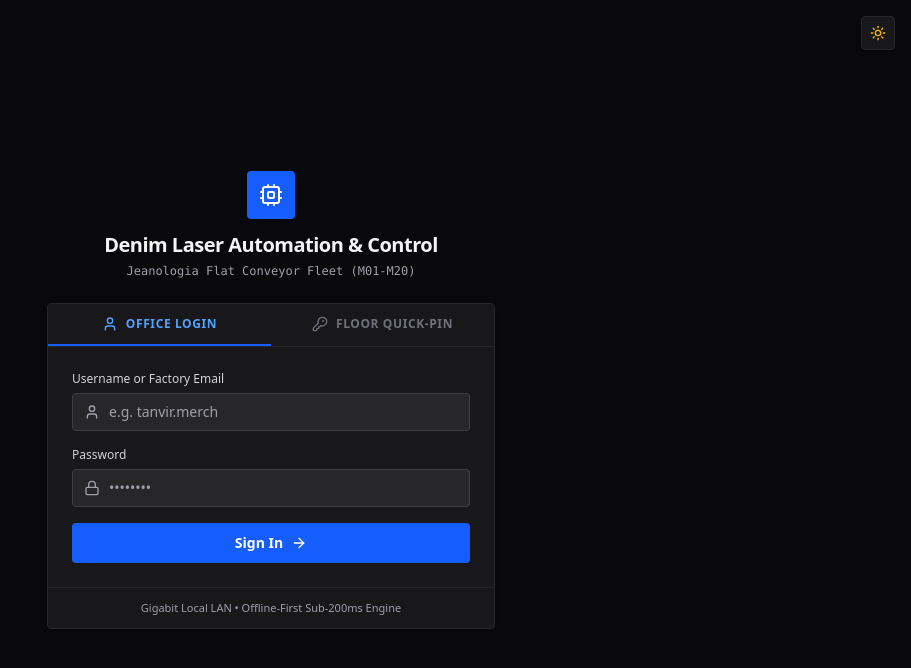
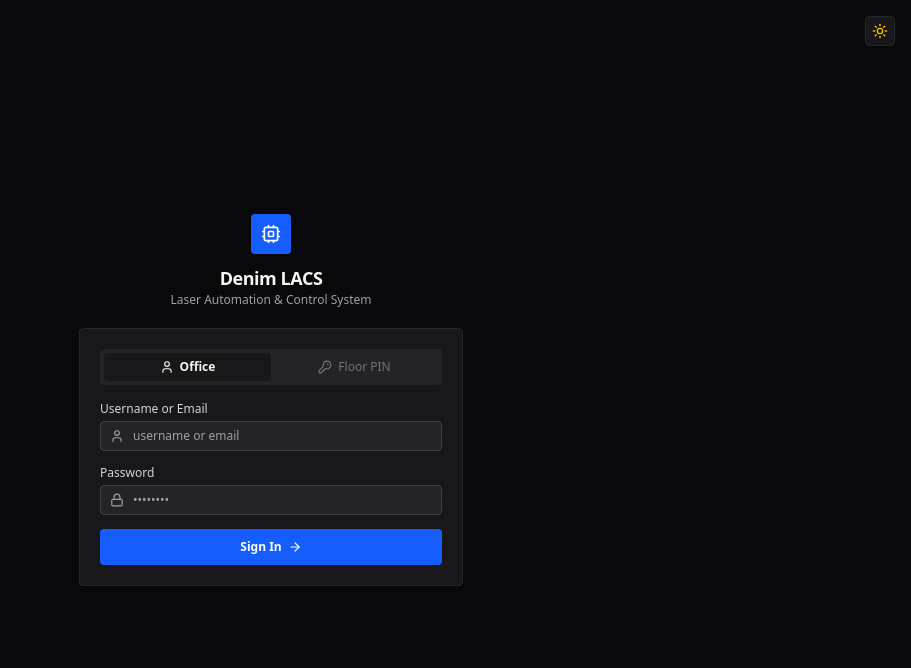
Before and after one commit to techstackbusinessbd/lms, a React (Vite) app in the folder frontend/: page / in a window 1280 px wide. Shown: the top 668 px of the page, without its empty margins (369-1280 px from the left). Built offline with nearby package versions, Linux system fonts and the light colour scheme.

Commit message:
style(auth): make login page neat, clean and minimal per Rule 18

```diff
--- a/frontend/src/components/auth/FloorKeypad.tsx
+++ b/frontend/src/components/auth/FloorKeypad.tsx
@@ -1,9 +1,8 @@
 /**
- * শপ-ফ্লোর টাচ-অপ্টিমাইজড নিউমেরিক কিপ্যাড (Floor Touch-Optimized Numeric Keypad)
+ * শপ-ফ্লোর টাচ-অপ্টিমাইজড নিউমেরিক কিপ্যাড (Floor Touch-Optimized Keypad)
  * Denim Laser Automation & Control System (Denim LACS)
  *
- * ২০টি Jeanologia লেজার মেশিনের ফ্লোরে অপারেটরদের গ্লাভস পরিহিত অবস্থায়
- * দ্রুত ও ভুলমুক্তভাবে ৪-৬ ডিজিট Quick-PIN প্রদানের জন্য ৫৬px টাচ বাটন সরবরাহ করে।
+ * ৪-৬ সংখ্যার Quick-PIN দ্রুত ও নির্ভুলভাবে এন্ট্রি করার জন্য পরিচ্ছন্ন ও মিনিমাল কিপ্যাড।
  */
 
 import React from 'react';
@@ -49,34 +48,34 @@ export const FloorKeypad: React.FC<FloorKeypadProps> = ({
   const digits = ['1', '2', '3', '4', '5', '6', '7', '8', '9'];
 
   return (
-    <div className="w-full max-w-xs mx-auto select-none">
-      {/* পিন ইনডিকেটর ডিসপ্লে */}
-      <div className="flex justify-center items-center gap-2 mb-4 p-3 bg-zinc-100 dark:bg-zinc-900 border border-zinc-200 dark:border-zinc-800 rounded-sm">
+    <div className="w-full select-none">
+      {/* পিন ডটস ইনডিকেটর (মিনিমাল ও নিট) */}
+      <div className="flex justify-center items-center gap-2.5 py-3 mb-1">
         {Array.from({ length: maxDigits }).map((_, index) => {
           const isFilled = index < pin.length;
           return (
             <div
               key={index}
               className={cn(
-                'w-4 h-4 rounded-full border transition-all duration-150',
+                'w-3 h-3 rounded-full transition-all duration-150',
                 isFilled
-                  ? 'bg-blue-600 border-blue-600 scale-110 shadow-sm'
-                  : 'bg-zinc-200 dark:bg-zinc-800 border-zinc-300 dark:border-zinc-700'
+                  ? 'bg-blue-600 scale-110 shadow-xs'
+                  : 'bg-zinc-200 dark:bg-zinc-800 border border-zinc-300 dark:border-zinc-700'
               )}
             />
           );
         })}
       </div>
 
-      {/* ৩x৪ নিউমেরিক গ্রিড কিপ্যাড (প্রতিটি বাটন ৫২px+ উচ্চতা) */}
-      <div className="grid grid-cols-3 gap-2">
+      {/* ৩x৪ কিপ্যাড গ্রিড (৪৮px+ টাচ বাটন) */}
+      <div className="grid grid-cols-3 gap-1.5">
         {digits.map((digit) => (
           <button
             key={digit}
             type="button"
             disabled={disabled || isLoading}
             onClick={() => handleDigitClick(digit)}
-            className="h-14 flex items-center justify-center text-xl font-bold font-mono text-zinc-900 dark:text-zinc-100 bg-white dark:bg-zinc-800/80 hover:bg-zinc-100 dark:hover:bg-zinc-700 border border-zinc-200 dark:border-zinc-700 rounded-sm shadow-xs active:scale-95 transition-all disabled:opacity-50"
+            className="h-12 flex items-center justify-center text-lg font-semibold font-mono text-zinc-900 dark:text-zinc-100 bg-zinc-50 dark:bg-zinc-800/60 hover:bg-zinc-100 dark:hover:bg-zinc-700 border border-zinc-200 dark:border-zinc-700/80 rounded-sm shadow-2xs active:scale-95 transition-all disabled:opacity-40"
           >
             {digit}
           </button>
@@ -87,10 +86,10 @@ export const FloorKeypad: React.FC<FloorKeypadProps> = ({
           type="button"
           disabled={disabled || isLoading || pin.length === 0}
           onClick={handleClear}
-          title="Clear PIN"
-          className="h-14 flex items-center justify-center text-xs font-semibold uppercase text-zinc-500 hover:text-red-500 bg-white dark:bg-zinc-800/60 hover:bg-zinc-100 dark:hover:bg-zinc-700 border border-zinc-200 dark:border-zinc-700 rounded-sm active:scale-95 transition-all disabled:opacity-30"
+          title="Clear"
+          className="h-12 flex items-center justify-center text-zinc-400 hover:text-red-500 bg-zinc-50 dark:bg-zinc-800/40 hover:bg-zinc-100 dark:hover:bg-zinc-700 border border-zinc-200 dark:border-zinc-700/80 rounded-sm active:scale-95 transition-all disabled:opacity-30"
         >
-          <RotateCcw className="w-5 h-5" />
+          <RotateCcw className="w-4 h-4" />
         </button>
 
         {/* ডিজিট ০ */}
@@ -98,7 +97,7 @@ export const FloorKeypad: React.FC<FloorKeypadProps> = ({
           type="button"
           disabled={disabled || isLoading}
           onClick={() => handleDigitClick('0')}
-          className="h-14 flex items-center justify-center text-xl font-bold font-mono text-zinc-900 dark:text-zinc-100 bg-white dark:bg-zinc-800/80 hover:bg-zinc-100 dark:hover:bg-zinc-700 border border-zinc-200 dark:border-zinc-700 rounded-sm shadow-xs active:scale-95 transition-all disabled:opacity-50"
+          className="h-12 flex items-center justify-center text-lg font-semibold font-mono text-zinc-900 dark:text-zinc-100 bg-zinc-50 dark:bg-zinc-800/60 hover:bg-zinc-100 dark:hover:bg-zinc-700 border border-zinc-200 dark:border-zinc-700/80 rounded-sm shadow-2xs active:scale-95 transition-all disabled:opacity-40"
         >
           0
         </button>
@@ -109,9 +108,9 @@ export const FloorKeypad: React.FC<FloorKeypadProps> = ({
           disabled={disabled || isLoading || pin.length === 0}
           onClick={handleBackspace}
           title="Backspace"
-          className="h-14 flex items-center justify-center text-zinc-600 dark:text-zinc-400 hover:text-zinc-900 dark:hover:text-zinc-100 bg-white dark:bg-zinc-800/60 hover:bg-zinc-100 dark:hover:bg-zinc-700 border border-zinc-200 dark:border-zinc-700 rounded-sm active:scale-95 transition-all disabled:opacity-30"
+          className="h-12 flex items-center justify-center text-zinc-500 dark:text-zinc-400 hover:text-zinc-900 dark:hover:text-zinc-100 bg-zinc-50 dark:bg-zinc-800/40 hover:bg-zinc-100 dark:hover:bg-zinc-700 border border-zinc-200 dark:border-zinc-700/80 rounded-sm active:scale-95 transition-all disabled:opacity-30"
         >
-          <Delete className="w-5 h-5" />
+          <Delete className="w-4 h-4" />
         </button>
       </div>
 
@@ -120,17 +119,17 @@ export const FloorKeypad: React.FC<FloorKeypadProps> = ({
         type="button"
         disabled={disabled || isLoading || pin.length < 4}
         onClick={onSubmit}
-        className="w-full mt-3 h-12 flex items-center justify-center gap-2 text-sm font-semibold text-white bg-blue-600 hover:bg-blue-700 active:bg-blue-800 disabled:bg-zinc-300 dark:disabled:bg-zinc-800 disabled:text-zinc-500 rounded-sm shadow-sm transition-all"
+        className="w-full mt-2.5 h-10 flex items-center justify-center gap-2 text-xs font-semibold text-white bg-blue-600 hover:bg-blue-700 active:bg-blue-800 disabled:bg-zinc-200 dark:disabled:bg-zinc-800 disabled:text-zinc-400 dark:disabled:text-zinc-500 rounded-sm shadow-xs transition-all"
       >
         {isLoading ? (
           <>
-            <Loader2 className="w-4 h-4 animate-spin" />
-            <span>Verifying PIN...</span>
+            <Loader2 className="w-3.5 h-3.5 animate-spin" />
+            <span>Verifying...</span>
           </>
         ) : (
           <>
             <span>Verify & Enter</span>
-            <ArrowRight className="w-4 h-4" />
+            <ArrowRight className="w-3.5 h-3.5" />
           </>
         )}
       </button>
--- a/frontend/src/pages/Login.tsx
+++ b/frontend/src/pages/Login.tsx
@@ -1,10 +1,9 @@
 /**
- * টাচ-ফ্রেন্ডলি সেন্ট্রাল লগইন স্ক্রিন (Touch-Friendly Login Screen)
+ * টাচ-ফ্রেন্ডলি সেন্ট্রাল লগইন স্ক্রিন (Neat & Clean Login Screen)
  * Denim Laser Automation & Control System (Denim LACS)
  *
- * অফিস ইউজার (Merchandiser, Designer, Admin) এবং ফ্লোর অপারেটরদের
- * দ্রুত ও সুরক্ষিত প্রবেশের জন্য ডুয়াল-মোড (পাসওয়ার্ড ও টাচ Quick-PIN) ইন্টারফেস প্রদান করে।
- * রুল ২৩ মেনে সম্পূর্ণ সার্ভার-সাইড ভ্যালিডেশন এবং ২px শার্প কর্নার রেডিয়াস ডিজাইন।
+ * রুল ১৮ (Neat, Clean & Zero Clutter) এবং রুল ১৬ (2px Corner Radius) মেনে তৈরি পরিচ্ছন্ন লগইন পেজ।
+ * অফিস ক্রেডেনশিয়াল এবং শপ-ফ্লোর Quick-PIN এর জন্য মার্জিত ও দ্রুত ইন্টারফেস।
  */
 
 import React, { useState } from 'react';
@@ -31,18 +30,12 @@ export const Login: React.FC = () => {
   const { login } = useAuth();
   const { theme, toggleTheme } = useTheme();
 
-  // ট্যাব স্টেট
   const [activeTab, setActiveTab] = useState<LoginTab>('office');
-
-  // অফিস লগইন ফিল্ডস
   const [usernameOrEmail, setUsernameOrEmail] = useState('');
   const [password, setPassword] = useState('');
-
-  // ফ্লোর লগইন ফিল্ডস
   const [pin, setPin] = useState('');
   const [badgeId, setBadgeId] = useState('');
 
-  // লোডিং ও এরর স্টেট
   const [isLoading, setIsLoading] = useState(false);
   const [generalError, setGeneralError] = useState<string | null>(null);
   const [fieldErrors, setFieldErrors] = useState<Record<string, string>>({});
@@ -57,7 +50,6 @@ export const Login: React.FC = () => {
     clearErrors();
   };
 
-  // ১. অফিস পাসওয়ার্ড লগইন সাবমিট
   const handleOfficeSubmit = async (e: React.FormEvent) => {
     e.preventDefault();
     clearErrors();
@@ -74,18 +66,17 @@ export const Login: React.FC = () => {
         setGeneralError(err.message);
         setFieldErrors(err.fieldErrors);
       } else {
-        setGeneralError('Network error: Unable to connect to authentication server.');
+        setGeneralError('Unable to connect to authentication server.');
       }
     } finally {
       setIsLoading(false);
     }
   };
 
-  // ২. ফ্লোর কুইক-পিন লগইন সাবমিট
   const handleFloorSubmit = async () => {
     clearErrors();
     if (pin.length < 4) {
-      setGeneralError('Please enter at least 4 digits for Quick-PIN.');
+      setGeneralError('Please enter at least 4 digits for PIN.');
       return;
     }
     setIsLoading(true);
@@ -101,7 +92,7 @@ export const Login: React.FC = () => {
         setGeneralError(err.message);
         setFieldErrors(err.fieldErrors);
       } else {
-        setGeneralError('Network error: Unable to connect to authentication server.');
+        setGeneralError('Unable to connect to authentication server.');
       }
       setPin('');
     } finally {
@@ -110,112 +101,109 @@ export const Login: React.FC = () => {
   };
 
   return (
-    <div className="min-h-screen flex items-center justify-center p-4 bg-zinc-50 dark:bg-zinc-950 text-zinc-900 dark:text-zinc-100 transition-colors">
-      {/* থিম টগল বাটন (টপ-রাইট) */}
+    <div className="min-h-screen flex items-center justify-center p-4 bg-zinc-100/80 dark:bg-zinc-950 text-zinc-900 dark:text-zinc-100 transition-colors">
+      {/* থিম টগল (টপ-রাইট) */}
       <div className="fixed top-4 right-4 z-50">
         <button
           onClick={toggleTheme}
           type="button"
           title={`Switch to ${theme === 'dark' ? 'Light' : 'Dark'} Mode`}
-          className="p-2 rounded-sm border border-zinc-200 dark:border-zinc-800 bg-white dark:bg-zinc-900 text-zinc-600 dark:text-zinc-300 hover:bg-zinc-100 dark:hover:bg-zinc-800 transition-colors shadow-xs"
+          className="p-1.5 rounded-sm border border-zinc-200 dark:border-zinc-800 bg-white dark:bg-zinc-900 text-zinc-600 dark:text-zinc-300 hover:bg-zinc-50 dark:hover:bg-zinc-800 transition-colors shadow-2xs"
         >
           {theme === 'dark' ? <Sun className="w-4 h-4 text-amber-400" /> : <Moon className="w-4 h-4 text-zinc-600" />}
         </button>
       </div>
 
-      <div className="w-full max-w-md">
+      <div className="w-full max-w-sm">
         {/* লোগো ও হেডার */}
-        <div className="text-center mb-6">
-          <div className="inline-flex items-center justify-center w-12 h-12 rounded-sm bg-blue-600 text-white mb-3 shadow-sm">
-            <Cpu className="w-6 h-6" />
+        <div className="flex flex-col items-center mb-5">
+          <div className="w-10 h-10 rounded-sm bg-blue-600 flex items-center justify-center text-white mb-2.5 shadow-xs">
+            <Cpu className="w-5 h-5" />
           </div>
-          <h1 className="text-xl font-bold tracking-tight text-zinc-900 dark:text-zinc-100">
-            Denim Laser Automation & Control
+          <h1 className="text-lg font-bold tracking-tight text-zinc-900 dark:text-zinc-100">
+            Denim LACS
           </h1>
-          <p className="text-xs text-zinc-500 dark:text-zinc-400 mt-1 font-mono">
-            Jeanologia Flat Conveyor Fleet (M01-M20)
+          <p className="text-xs text-zinc-500 dark:text-zinc-400">
+            Laser Automation & Control System
           </p>
         </div>
 
-        {/* প্রধান লগইন কার্ড */}
-        <div className="bg-white dark:bg-zinc-900 border border-zinc-200 dark:border-zinc-800 rounded-sm shadow-sm overflow-hidden">
-          {/* ডুয়াল মোড ট্যাব সুইচ */}
-          <div className="grid grid-cols-2 border-b border-zinc-200 dark:border-zinc-800 bg-zinc-50 dark:bg-zinc-900/50">
+        {/* নিট ও ক্লিন প্রধান কার্ড */}
+        <div className="bg-white dark:bg-zinc-900 border border-zinc-200 dark:border-zinc-800 rounded-sm shadow-xs p-5">
+          {/* সেগমেন্টেড পিল ট্যাব কন্ট্রোল */}
+          <div className="flex p-1 bg-zinc-100 dark:bg-zinc-800/80 rounded-sm mb-4">
             <button
               type="button"
               onClick={() => handleTabChange('office')}
               className={cn(
-                'py-3 text-xs font-semibold uppercase tracking-wider flex items-center justify-center gap-2 border-b-2 transition-all',
+                'flex-1 py-1.5 text-xs rounded-sm flex items-center justify-center gap-1.5 transition-all',
                 activeTab === 'office'
-                  ? 'border-blue-600 text-blue-600 dark:text-blue-400 bg-white dark:bg-zinc-900'
-                  : 'border-transparent text-zinc-500 hover:text-zinc-900 dark:hover:text-zinc-200'
+                  ? 'bg-white dark:bg-zinc-900 text-zinc-900 dark:text-zinc-100 shadow-2xs font-semibold'
+                  : 'text-zinc-500 hover:text-zinc-800 dark:hover:text-zinc-200 font-medium'
               )}
             >
-              <UserIcon className="w-4 h-4" />
-              <span>Office Login</span>
+              <UserIcon className="w-3.5 h-3.5" />
+              <span>Office</span>
             </button>
 
             <button
               type="button"
               onClick={() => handleTabChange('floor')}
               className={cn(
-                'py-3 text-xs font-semibold uppercase tracking-wider flex items-center justify-center gap-2 border-b-2 transition-all',
+                'flex-1 py-1.5 text-xs rounded-sm flex items-center justify-center gap-1.5 transition-all',
                 activeTab === 'floor'
-                  ? 'border-blue-600 text-blue-600 dark:text-blue-400 bg-white dark:bg-zinc-900'
-                  : 'border-transparent text-zinc-500 hover:text-zinc-900 dark:hover:text-zinc-200'
+                  ? 'bg-white dark:bg-zinc-900 text-zinc-900 dark:text-zinc-100 shadow-2xs font-semibold'
+                  : 'text-zinc-500 hover:text-zinc-800 dark:hover:text-zinc-200 font-medium'
               )}
             >
-              <KeyRound className="w-4 h-4" />
-              <span>Floor Quick-PIN</span>
+              <KeyRound className="w-3.5 h-3.5" />
+              <span>Floor PIN</span>
             </button>
           </div>
 
-          <div className="p-6">
           {/* জেনারেল এরর ব্যানার */}
           {generalError && (
-              <div className="mb-4 p-3 bg-red-50 dark:bg-red-950/40 border border-red-200 dark:border-red-900/60 rounded-sm flex items-start gap-2.5 text-xs text-red-600 dark:text-red-400 animate-fadeIn">
-                <ShieldAlert className="w-4 h-4 shrink-0 mt-0.5" />
-                <span className="leading-relaxed">{generalError}</span>
+            <div className="mb-3.5 p-2.5 bg-red-50 dark:bg-red-950/40 border border-red-200 dark:border-red-900/60 rounded-sm flex items-center gap-2 text-xs text-red-600 dark:text-red-400 animate-fadeIn">
+              <ShieldAlert className="w-3.5 h-3.5 shrink-0" />
+              <span className="leading-tight">{generalError}</span>
             </div>
           )}
 
-            {/* ট্যাব ১: অফিস ইউজার লগইন (পাসওয়ার্ড ভিত্তিক) */}
+          {/* ১. অফিস লগইন ফর্ম */}
           {activeTab === 'office' && (
-              <form noValidate onSubmit={handleOfficeSubmit} className="space-y-4">
+            <form noValidate onSubmit={handleOfficeSubmit} className="space-y-3.5">
               <div>
-                  <label className="block text-xs font-medium text-zinc-700 dark:text-zinc-300 mb-1.5">
-                    Username or Factory Email
+                <label className="block text-xs font-medium text-zinc-700 dark:text-zinc-300 mb-1">
+                  Username or Email
                 </label>
                 <div className="relative">
-                    <UserIcon className="w-4 h-4 text-zinc-400 absolute left-3 top-1/2 -translate-y-1/2" />
+                  <UserIcon className="w-3.5 h-3.5 text-zinc-400 absolute left-2.5 top-1/2 -translate-y-1/2" />
                   <input
                     type="text"
                     autoComplete="username"
                     value={usernameOrEmail}
                     onChange={(e) => setUsernameOrEmail(e.target.value)}
-                      placeholder="e.g. tanvir.merch"
+                    placeholder="username or email"
                     disabled={isLoading}
                     className={cn(
-                        'w-full pl-9 pr-3 py-2 text-sm bg-white dark:bg-zinc-800 border rounded-sm outline-none transition-all placeholder:text-zinc-400',
+                      'w-full pl-8 pr-3 py-1.5 text-xs bg-white dark:bg-zinc-800/80 border rounded-sm outline-none transition-all placeholder:text-zinc-400',
                       fieldErrors.username_or_email
                         ? 'border-red-500 focus:border-red-600'
-                          : 'border-zinc-300 dark:border-zinc-700 focus:border-blue-600 dark:focus:border-blue-500'
+                        : 'border-zinc-200 dark:border-zinc-700 focus:border-blue-600 dark:focus:border-blue-500'
                     )}
                   />
                 </div>
                 {fieldErrors.username_or_email && (
-                    <p className="mt-1 text-xs text-red-500 font-medium">
-                      {fieldErrors.username_or_email}
-                    </p>
+                  <p className="mt-1 text-[11px] text-red-500">{fieldErrors.username_or_email}</p>
                 )}
               </div>
 
               <div>
-                  <label className="block text-xs font-medium text-zinc-700 dark:text-zinc-300 mb-1.5">
+                <label className="block text-xs font-medium text-zinc-700 dark:text-zinc-300 mb-1">
                   Password
                 </label>
                 <div className="relative">
-                    <Lock className="w-4 h-4 text-zinc-400 absolute left-3 top-1/2 -translate-y-1/2" />
+                  <Lock className="w-3.5 h-3.5 text-zinc-400 absolute left-2.5 top-1/2 -translate-y-1/2" />
                   <input
                     type="password"
                     autoComplete="current-password"
@@ -224,61 +212,58 @@ export const Login: React.FC = () => {
                     placeholder="••••••••"
                     disabled={isLoading}
                     className={cn(
-                        'w-full pl-9 pr-3 py-2 text-sm bg-white dark:bg-zinc-800 border rounded-sm outline-none transition-all placeholder:text-zinc-400',
+                      'w-full pl-8 pr-3 py-1.5 text-xs bg-white dark:bg-zinc-800/80 border rounded-sm outline-none transition-all placeholder:text-zinc-400',
                       fieldErrors.password
                         ? 'border-red-500 focus:border-red-600'
-                          : 'border-zinc-300 dark:border-zinc-700 focus:border-blue-600 dark:focus:border-blue-500'
+                        : 'border-zinc-200 dark:border-zinc-700 focus:border-blue-600 dark:focus:border-blue-500'
                     )}
                   />
                 </div>
                 {fieldErrors.password && (
-                    <p className="mt-1 text-xs text-red-500 font-medium">{fieldErrors.password}</p>
+                  <p className="mt-1 text-[11px] text-red-500">{fieldErrors.password}</p>
                 )}
               </div>
 
               <button
                 type="submit"
                 disabled={isLoading}
-                  className="w-full mt-2 h-10 flex items-center justify-center gap-2 text-sm font-semibold text-white bg-blue-600 hover:bg-blue-700 active:bg-blue-800 disabled:opacity-60 rounded-sm shadow-xs transition-all"
+                className="w-full mt-1.5 h-9 flex items-center justify-center gap-1.5 text-xs font-semibold text-white bg-blue-600 hover:bg-blue-700 active:bg-blue-800 disabled:opacity-60 rounded-sm shadow-2xs transition-all"
               >
                 {isLoading ? (
                   <>
-                      <Loader2 className="w-4 h-4 animate-spin" />
-                      <span>Authenticating...</span>
+                    <Loader2 className="w-3.5 h-3.5 animate-spin" />
+                    <span>Signing In...</span>
                   </>
                 ) : (
                   <>
                     <span>Sign In</span>
-                      <ArrowRight className="w-4 h-4" />
+                    <ArrowRight className="w-3.5 h-3.5" />
                   </>
                 )}
               </button>
             </form>
           )}
 
-            {/* ট্যাব ২: শপ-ফ্লোর কুইক-পিন লগইন (টাচ কিপ্যাড) */}
+          {/* ২. ফ্লোর কুইক-পিন ফর্ম */}
           {activeTab === 'floor' && (
-              <div className="space-y-4">
+            <div className="space-y-3">
               <div>
-                  <label className="block text-xs font-medium text-zinc-700 dark:text-zinc-300 mb-1.5">
-                    Employee Badge / RFID (Optional)
-                  </label>
                 <input
                   type="text"
                   value={badgeId}
                   onChange={(e) => setBadgeId(e.target.value)}
-                    placeholder="Scan Badge or Enter Username"
+                  placeholder="Badge ID / RFID (Optional)"
                   disabled={isLoading}
-                    className="w-full px-3 py-2 text-sm bg-white dark:bg-zinc-800 border border-zinc-300 dark:border-zinc-700 rounded-sm outline-none focus:border-blue-600 dark:focus:border-blue-500 transition-all placeholder:text-zinc-400"
+                  className="w-full px-2.5 py-1.5 text-xs bg-white dark:bg-zinc-800/80 border border-zinc-200 dark:border-zinc-700 rounded-sm outline-none focus:border-blue-600 dark:focus:border-blue-500 transition-all placeholder:text-zinc-400"
                 />
                 {fieldErrors.badge_id_or_username && (
-                    <p className="mt-1 text-xs text-red-500 font-medium">
+                  <p className="mt-1 text-[11px] text-red-500">
                     {fieldErrors.badge_id_or_username}
                   </p>
                 )}
               </div>
 
-                {/* টাচ কিপ্যাড কম্পোনেন্ট */}
+              {/* টাচ কিপ্যাড */}
               <FloorKeypad
                 pin={pin}
                 onChange={setPin}
@@ -289,14 +274,6 @@ export const Login: React.FC = () => {
             </div>
           )}
         </div>
-
-          {/* ফুটার নোট */}
-          <div className="px-6 py-3 bg-zinc-50 dark:bg-zinc-900/60 border-t border-zinc-200 dark:border-zinc-800 text-center">
-            <p className="text-[11px] text-zinc-500 dark:text-zinc-400">
-              Gigabit Local LAN • Offline-First Sub-200ms Engine
-            </p>
-          </div>
-        </div>
       </div>
     </div>
   );
```
Also changed, not shown: frontend/src/context/AuthContext.tsx (line endings or trailing spaces), frontend/src/services/authApi.ts (line endings or trailing spaces), frontend/src/types/auth.ts (line endings or trailing spaces), 1 other file (tests, documents, lock files or other folders). Lines whose indentation alone changed are shown as unchanged.
